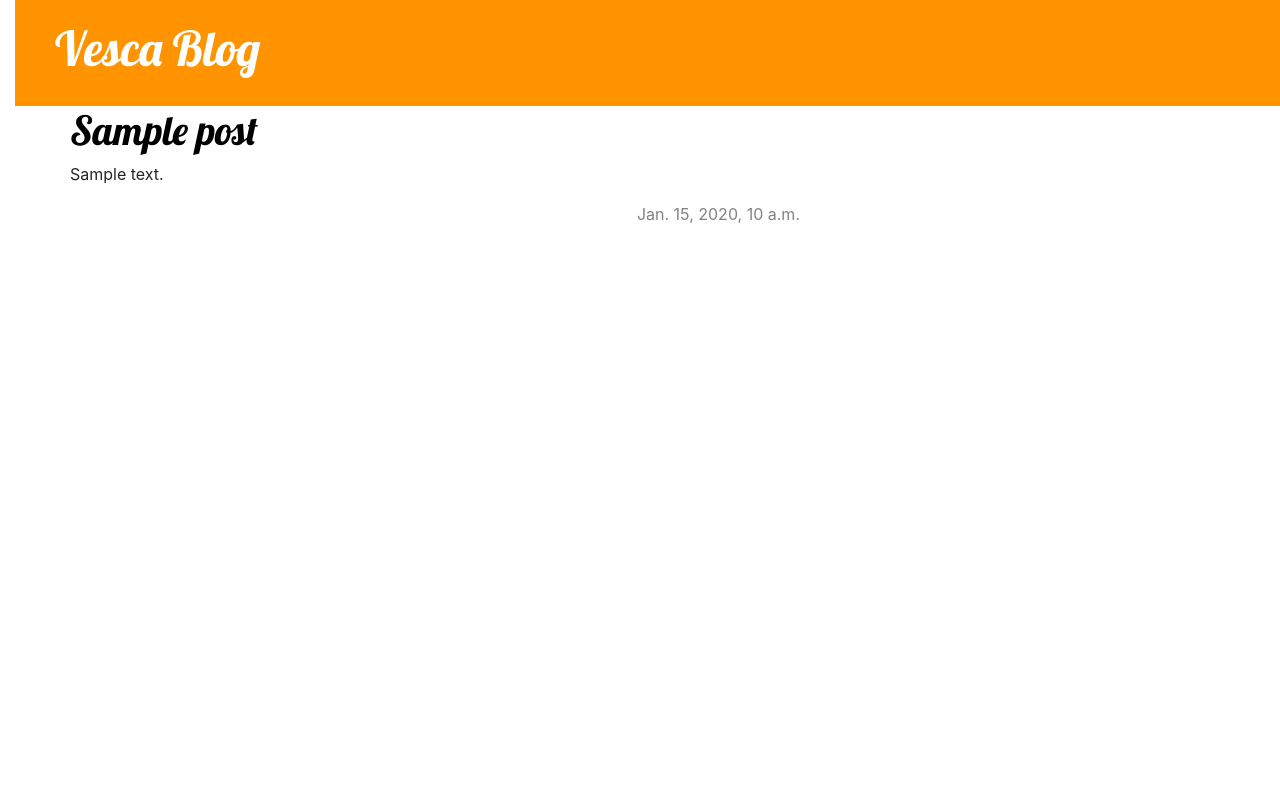
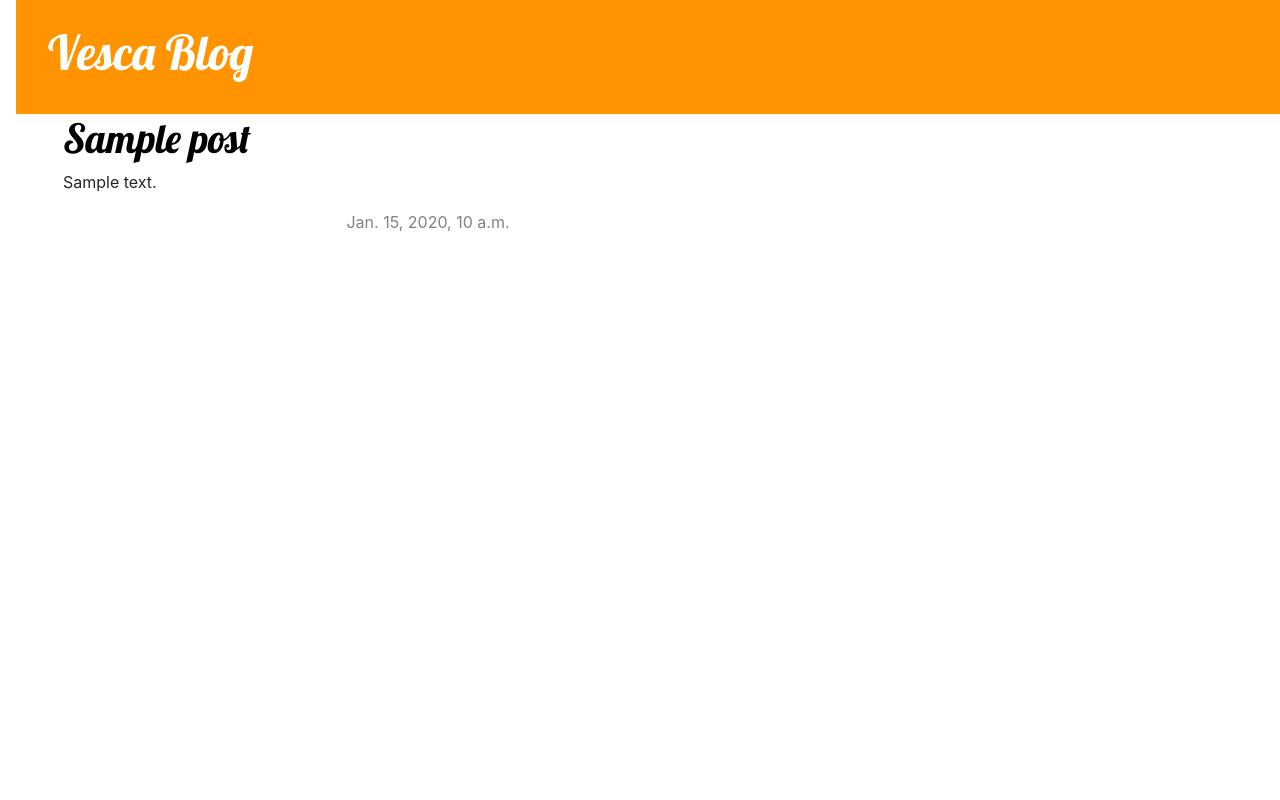
Before and after one commit to aquaerius/tryTen, a Django app: template src/blog/templates/blog/post_list.html in a window 1280 px wide. Run offline with Django 3.2, Linux system fonts and the light colour scheme; the template is opened without the code that fills it: most values are stand-ins (such as "Sample title", 1, 10 or a date in 2020); some libraries are stand-ins or nearby versions.

Commit message:
Update blog.css

```diff
--- a/src/blog/static/css/blog.css
+++ b/src/blog/static/css/blog.css
@@ -1,5 +1,5 @@
 body {
-    padding-left: 15px;
+    padding-left: 1rem;
 }
 
 h1 a {
@@ -10,7 +10,7 @@ h1 a {
 .page-header {
     background-color: #ff9400;
     margin-top: 0;
-    padding: 20px 20px 20px 40px;
+    padding: 1.5rem 1.5rem 1.5rem 2rem;
 }
 
 .page-header h1, .page-header h1 a, .page-header h1 a:visited, .page-header h1 a:active {
@@ -19,7 +19,13 @@ h1 a {
     text-decoration: none;
 }
 .content {
-    margin-left: 40px;
+    margin-left: 2rem;
+}
+
+.container {
+    display: flex;
+    flex-direction: column;
+    justify-content:center;
 }
 
 h1, h2, h3, h4 {
@@ -27,12 +33,12 @@ h1, h2, h3, h4 {
 }
 
 .date {
-    float: right;
+    margin:auto;
     color: #828282;
 }
 
 .save {
-    float: right;
+    justify-content: flex-end;
 }
 
 .post-form textarea, .post-form input {
@@ -43,11 +49,13 @@ h1, h2, h3, h4 {
     color: #ffffff;
     float: right;
     font-size: 26pt;
-    margin-right: 20px;
+    margin-right: 1rem;
 }
 
 .post {
-    margin-bottom: 70px;
+    display:flex;
+    flex-direction:column;
+    margin-bottom: 4.5rem;
 }
 
 .post h1 a, .post h1 a:visited {
```
